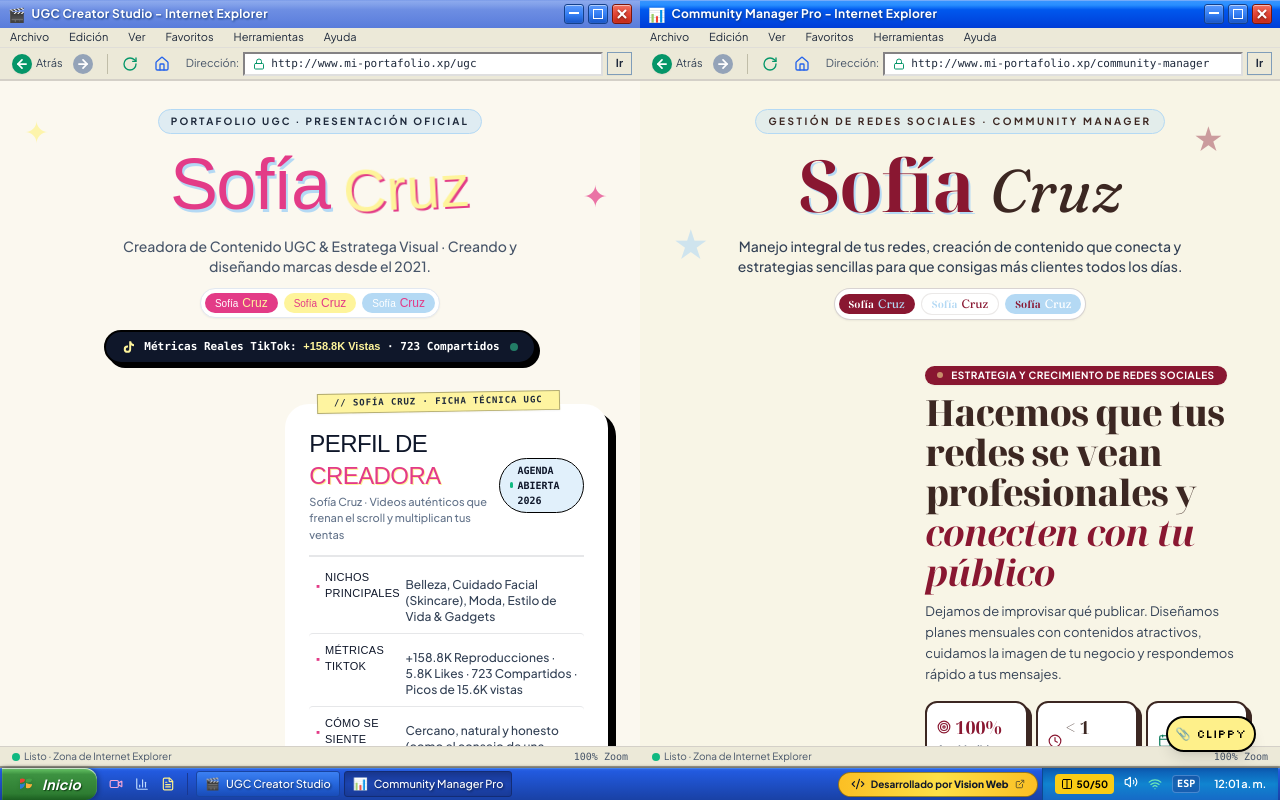
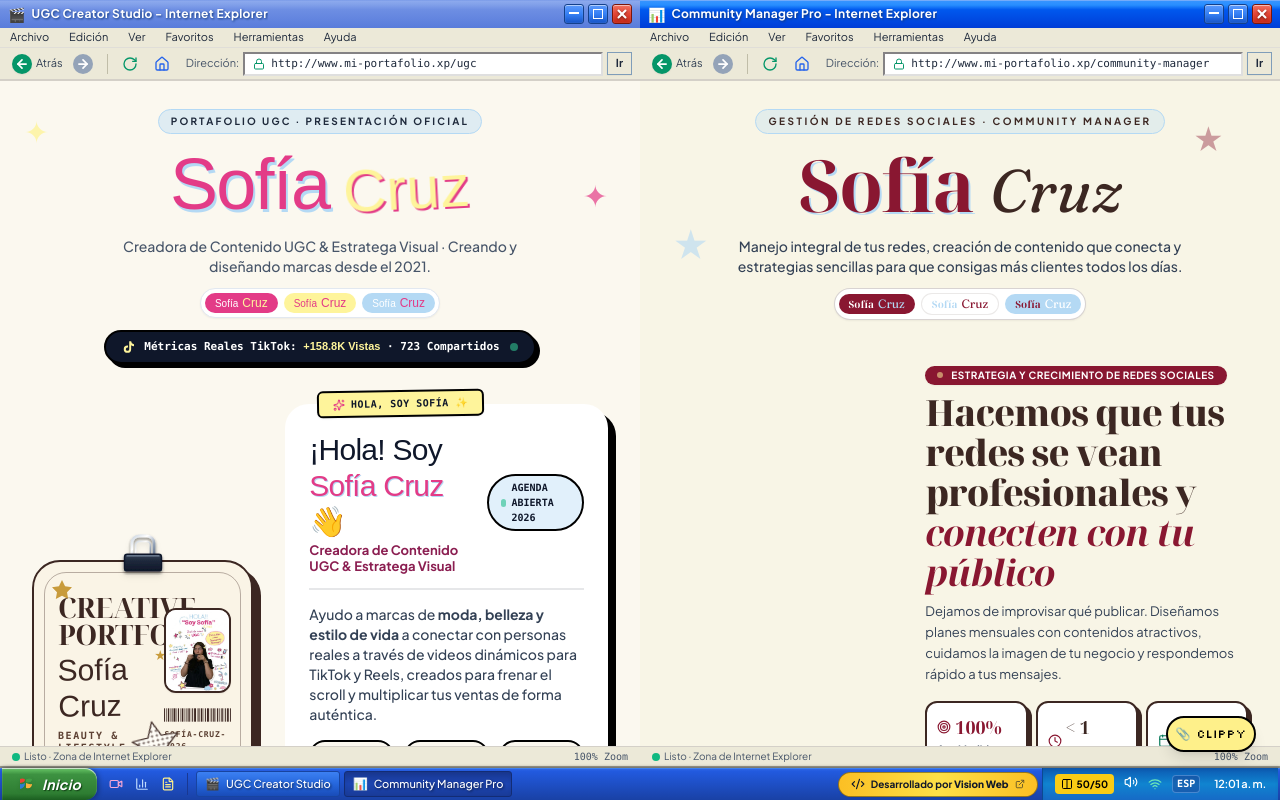
Before and after one commit to CamiloGarcia11/UGC_Sofi, a React (Vite) app: page / in a window 1280 px wide. Both pictures are taken after a click on the button "50/50". Built offline with nearby package versions, Linux system fonts and the light colour scheme; a web font is replaced by a local one.

Commit message:
feat: reemplazar ficha tecnica por presentacion corta y directa de Sofia en UGC

```diff
--- a/src/components/apps/ugc/UGCHero.tsx
+++ b/src/components/apps/ugc/UGCHero.tsx
@@ -22,19 +22,6 @@ interface UGCHeroProps {
   onOpenQuote: () => void;
   onExploreStats?: () => void;
 }
-
-const UGC_PROFILE_ROWS = [
-  { label: "NICHOS PRINCIPALES", value: "Belleza, Cuidado Facial (Skincare), Moda, Estilo de Vida & Gadgets" },
-  { label: "MÉTRICAS TIKTOK", value: "+158.8K Reproducciones · 5.8K Likes · 723 Compartidos · Picos de 15.6K vistas" },
-  { label: "CÓMO SE SIENTE", value: "Cercano, natural y honesto (como el consejo de una amiga, cero pose de anuncio)" },
-  { label: "TIPOS DE VIDEO", value: "Videos verticales para celular (Reels y TikTok), probando tu producto y fotos reales" },
-  { label: "IDIOMAS", value: "Español (Nativo) · Inglés (Fluido para marcas de cualquier país)" },
-  { label: "FORMAS DE TRABAJO", value: "Videos para tus redes, menciones en mi cuenta y videos listos para tus anuncios" },
-  { label: "ENTREGAS & ENVÍOS", value: "Entrega súper rápida (3 a 5 días) · Recibo productos de cualquier ciudad o país" },
-  { label: "A QUIÉN LE LLEGA", value: "Mujeres de 18 a 35 años que compran seguido por internet" },
-  { label: "DÓNDE SE PUBLICA", value: "TikTok, Instagram Reels, YouTube Shorts y anuncios pagos en redes" },
-  { label: "EL SECRETO DEL VIDEO", value: "Los primeros 3 segundos atrapan a la gente para que no pase de largo y quiera comprar" },
-];
 
 // 📎 Clip metálico de carnet / binder clip con asas plateadas realistas
 const BinderClipSVG: React.FC<{ className?: string }> = ({ className = "w-14 h-12" }) => (
@@ -372,77 +359,89 @@ export const UGCHero: React.FC<UGCHeroProps> = ({ onExploreGallery, onOpenQuote,
             </div>
           </div>
 
-          {/* RIGHT: COMPACT "PERFIL DE CREADORA" CARD (TOTALMENTE EN ESPAÑOL CON GANCHOS) */}
+          {/* RIGHT: SHORT & DIRECT PRESENTATION CARD (DIRECTA Y BREVE) */}
           <div className="lg:col-span-7 flex flex-col justify-center">
 
             <div className="relative w-full bg-white rounded-3xl border-3 border-black shadow-[8px_8px_0px_#000000] p-5 sm:p-6 transition-all">
 
-              {/* Top Washi Tape Sticker holding the sheet */}
-              <div className="absolute -top-3 left-8 z-20">
-                <div className="px-4 py-0.5 bg-ugc-yellow/95 border border-black/30 text-[9px] font-mono uppercase tracking-widest text-slate-800 shadow-sm font-bold transform -rotate-1">
-                  // SOFÍA CRUZ · FICHA TÉCNICA UGC
+              {/* Top Washi Tape Sticker */}
+              <div className="absolute -top-3.5 left-8 z-20">
+                <div className="px-3.5 py-1 bg-ugc-yellow border-2 border-black text-[10px] font-mono uppercase tracking-wider text-slate-900 shadow-sm font-bold transform -rotate-1 rounded-md flex items-center gap-1.5">
+                  <Sparkles className="w-3 h-3 text-ugc-pink" />
+                  <span>HOLA, SOY SOFÍA ✨</span>
                 </div>
               </div>
 
-              {/* Header inside the compact sheet */}
-              <div className="flex items-center justify-between pb-3 border-b-2 border-slate-900/10">
+              {/* Header & Tagline */}
+              <div className="flex flex-col sm:flex-row sm:items-center justify-between gap-2 pb-3.5 border-b-2 border-slate-900/10 pt-1">
                 <div>
-                  <h3 className="font-chunky text-xl sm:text-2xl text-slate-900 tracking-tight leading-none">
-                    PERFIL DE <span className="text-ugc-pink drop-shadow-[1px_1px_0px_#FEF49B]">CREADORA</span>
+                  <h3 className="font-chunky text-2xl sm:text-3xl text-slate-900 tracking-tight leading-tight">
+                    ¡Hola! Soy <span className="text-ugc-pink drop-shadow-[1px_1px_0px_#B4D9F4]">Sofía Cruz</span> 👋
                   </h3>
-                  <p className="text-[11px] text-slate-500 font-sans font-medium mt-0.5">
-                    Sofía Cruz · Videos auténticos que frenan el scroll y multiplican tus ventas
+                  <p className="text-xs sm:text-[13px] text-ugc-berry font-bold mt-0.5">
+                    Creadora de Contenido UGC & Estratega Visual
                   </p>
                 </div>
 
-                <div className="hidden sm:flex items-center gap-1 px-2.5 py-1 rounded-full bg-ugc-blue/40 border border-black text-[10px] font-mono font-bold text-slate-900">
-                  <span className="w-1.5 h-1.5 rounded-full bg-emerald-500 animate-pulse" />
+                <div className="inline-flex items-center gap-1.5 px-3 py-1 rounded-full bg-ugc-blue/40 border-2 border-black text-[10px] font-mono font-bold text-slate-900 w-fit">
+                  <span className="w-2 h-2 rounded-full bg-emerald-500 animate-pulse" />
                   <span>AGENDA ABIERTA 2026</span>
                 </div>
               </div>
 
-              {/* Compact Ruled Specs Rows (Exact reference table, compressed and clean) */}
-              <div className="divide-y divide-slate-900/10 text-xs mt-1">
-                {UGC_PROFILE_ROWS.map((row, index) => (
-                  <div
-                    key={index}
-                    className="grid grid-cols-1 sm:grid-cols-12 gap-1 sm:gap-2 py-1.5 sm:py-2 items-baseline hover:bg-slate-50 px-1.5 rounded transition-colors"
-                  >
-                    <div className="sm:col-span-4 flex items-center gap-1">
-                      <span className="text-ugc-pink text-[10px]">▪</span>
-                      <span className="font-chunky text-[11px] text-slate-900 tracking-wide uppercase">
-                        {row.label}
-                      </span>
-                    </div>
+              {/* Short & Direct Intro (Directo, breve y sin rodeos) */}
+              <div className="py-3.5 space-y-3 text-slate-700 text-xs sm:text-sm leading-relaxed font-medium">
+                <p>
+                  Ayudo a marcas de <strong>moda, belleza y estilo de vida</strong> a conectar con personas reales a través de videos dinámicos para TikTok y Reels, creados para frenar el scroll y multiplicar tus ventas de forma auténtica.
+                </p>
 
-                    <div className="sm:col-span-8">
-                      <span className="font-sans text-[11px] sm:text-xs text-slate-700 font-medium">
-                        {row.value}
-                      </span>
+                {/* 3 Quick Benefit Pills (Visual, directo, fácil de leer en 3 segundos) */}
+                <div className="grid grid-cols-1 sm:grid-cols-3 gap-2.5 pt-1">
+                  <div className="p-2.5 rounded-2xl bg-[#FBF8EF] border-2 border-black flex items-center gap-2 shadow-xs">
+                    <span className="text-xl">🎬</span>
+                    <div>
+                      <strong className="block text-slate-900 text-xs leading-tight font-bold">Videos 9:16</strong>
+                      <span className="text-[10px] text-slate-500 font-sans">TikTok & Reels</span>
                     </div>
                   </div>
-                ))}
+
+                  <div className="p-2.5 rounded-2xl bg-[#FBF8EF] border-2 border-black flex items-center gap-2 shadow-xs">
+                    <span className="text-xl">⏱️</span>
+                    <div>
+                      <strong className="block text-slate-900 text-xs leading-tight font-bold">Entrega Ágil</strong>
+                      <span className="text-[10px] text-slate-500 font-sans">3 a 5 días hábiles</span>
+                    </div>
+                  </div>
+
+                  <div className="p-2.5 rounded-2xl bg-[#FBF8EF] border-2 border-black flex items-center gap-2 shadow-xs">
+                    <span className="text-xl">🔥</span>
+                    <div>
+                      <strong className="block text-slate-900 text-xs leading-tight font-bold">+158.8K Vistas</strong>
+                      <span className="text-[10px] text-slate-500 font-sans">Alcance real</span>
+                    </div>
+                  </div>
+                </div>
               </div>
 
-              {/* Bottom CTAs & Guarantee Bar */}
-              <div className="mt-4 pt-3.5 border-t-2 border-slate-900/10 flex flex-wrap items-center justify-between gap-3">
+              {/* Bottom CTAs & Rights Note */}
+              <div className="pt-3 border-t-2 border-slate-900/10 flex flex-wrap items-center justify-between gap-3">
                 <div className="flex items-center gap-1.5 text-[11px] text-emerald-800 font-semibold font-sans">
-                  <CheckCircle2 className="w-3.5 h-3.5 text-emerald-600" />
-                  <span>Derechos incluidos: Usa los videos en tus redes y anuncios sin costos extras</span>
+                  <CheckCircle2 className="w-3.5 h-3.5 text-emerald-600 shrink-0" />
+                  <span>Uso comercial y derechos de pauta incluidos</span>
                 </div>
 
                 <div className="flex items-center gap-2">
                   <button
                     onClick={onExploreGallery}
-                    className="px-3.5 py-1.5 rounded-xl bg-ugc-pink hover:bg-ugc-berry text-white font-bold text-xs uppercase tracking-wider border-2 border-black shadow-sticker flex items-center gap-1.5 cursor-pointer transition-transform active:translate-x-0.5 active:translate-y-0.5"
+                    className="px-3.5 py-2 rounded-xl bg-ugc-pink hover:bg-ugc-berry text-white font-bold text-xs uppercase tracking-wider border-2 border-black shadow-sticker flex items-center gap-1.5 cursor-pointer transition-transform active:translate-x-0.5 active:translate-y-0.5"
                   >
                     <Camera className="w-3.5 h-3.5" />
-                    <span>Ver Fotos y Videos</span>
+                    <span>Ver Videos</span>
                   </button>
 
                   <button
                     onClick={onOpenQuote}
-                    className="px-3.5 py-1.5 rounded-xl bg-ugc-yellow hover:bg-yellow-300 text-slate-900 font-bold text-xs uppercase tracking-wider border-2 border-black shadow-sticker flex items-center gap-1 cursor-pointer transition-transform active:translate-x-0.5 active:translate-y-0.5"
+                    className="px-3.5 py-2 rounded-xl bg-ugc-yellow hover:bg-yellow-300 text-slate-900 font-bold text-xs uppercase tracking-wider border-2 border-black shadow-sticker flex items-center gap-1 cursor-pointer transition-transform active:translate-x-0.5 active:translate-y-0.5"
                   >
                     <span>Cotizar Ahora</span>
                     <ArrowRight className="w-3 h-3" />
```
